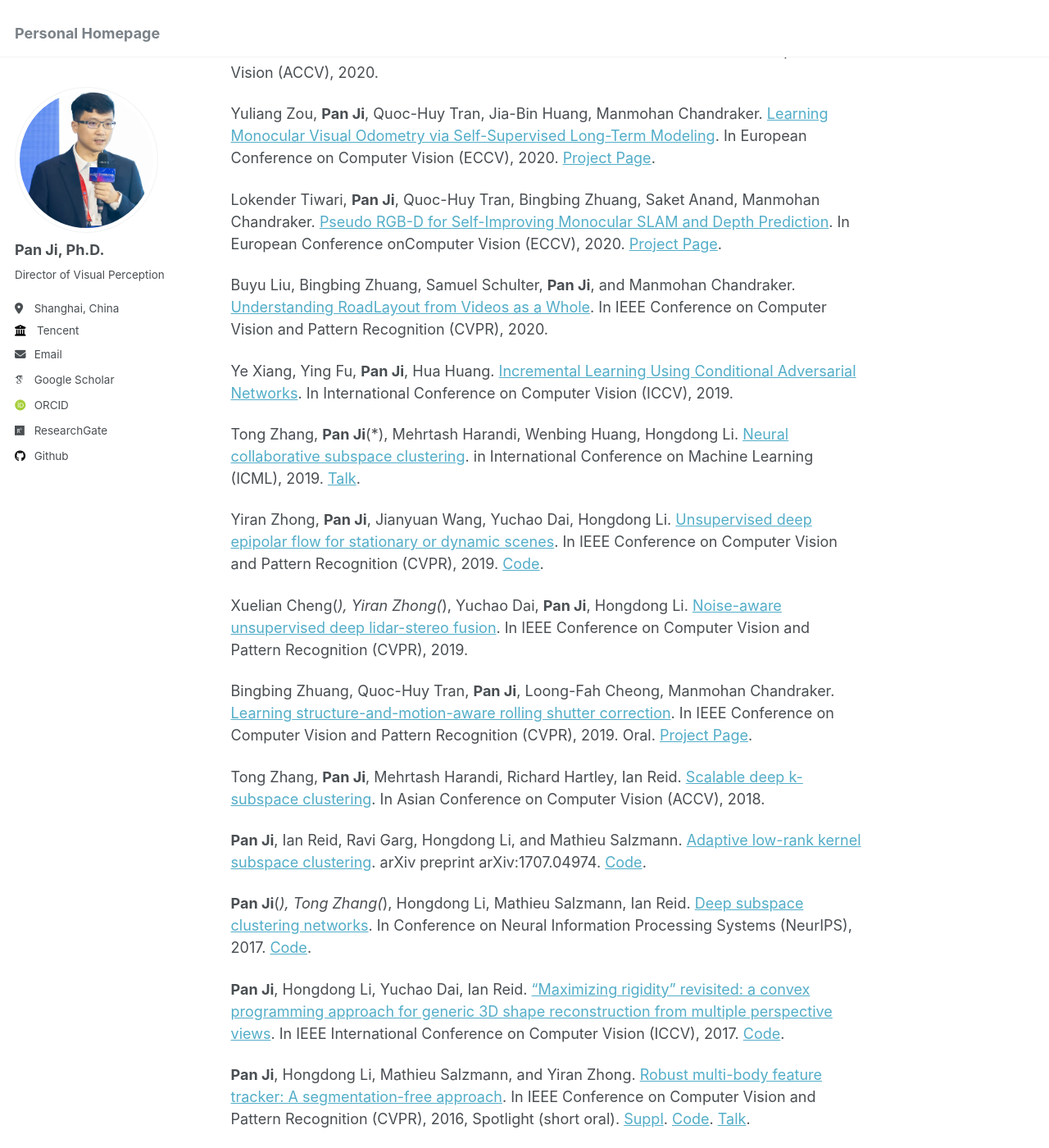
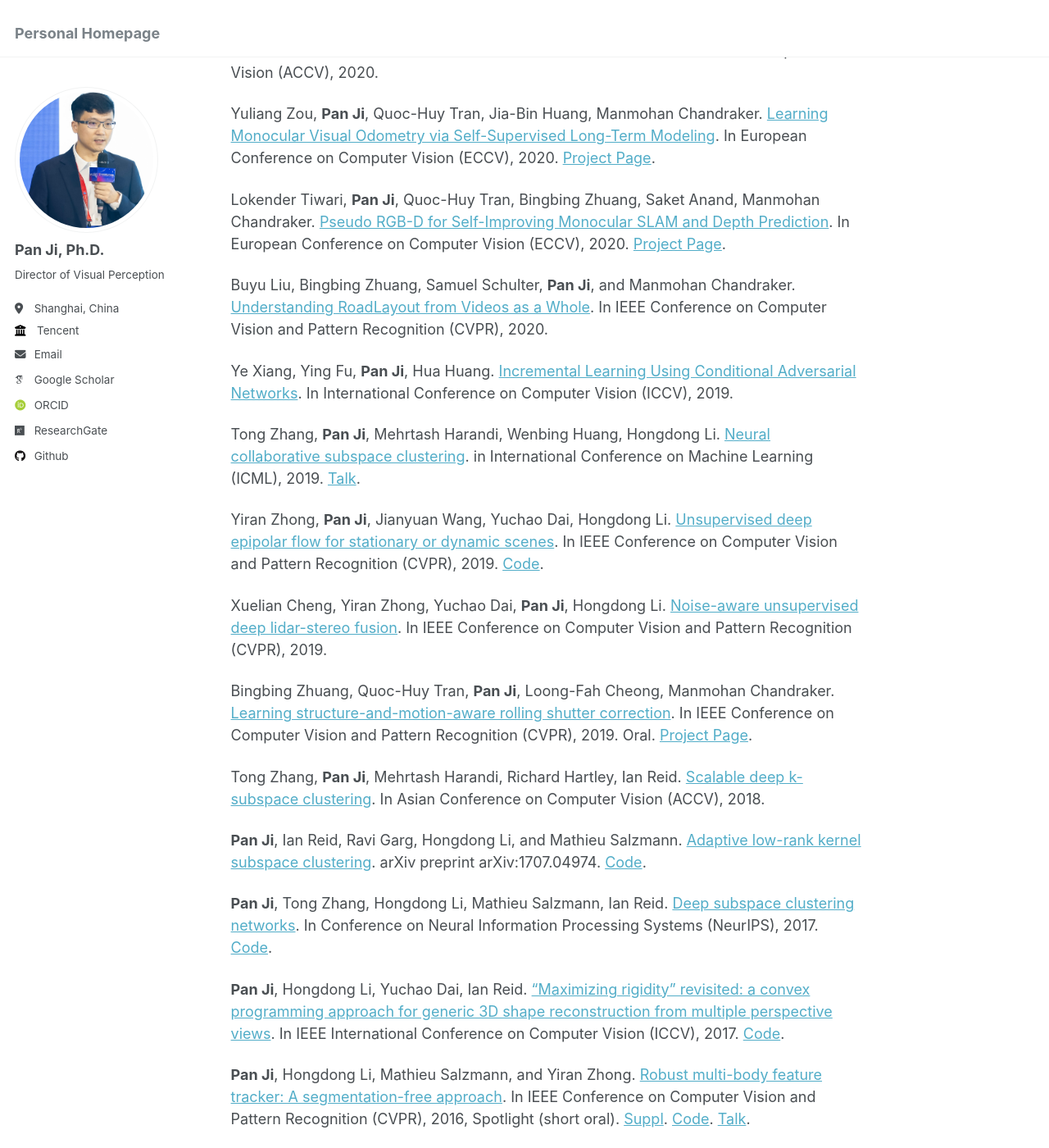
Before and after one commit to panji530/panji, a Jekyll site: the page built from _pages/about.md, in a window 1280 px wide and 1400 px high, scrolled down 2514 px. Shown: the whole window at 82% size. Built offline with Jekyll 4.4.1, drawn with Linux system fonts in a browser that asks for light colours; some web fonts are replaced; some of the changed text lies outside the part shown.

Commit message:
Update about.md

```diff
--- a/_pages/about.md
+++ b/_pages/about.md
@@ -32,11 +32,11 @@ Jiayu Yang, Ziang Cheng, Yunfei Duan, **Pan Ji**, Hongdong Li. [Consistnet: Enfo
 
 Changjiang Cai, **Pan Ji**, Qingan Yan, Yi Xu. [RIAV-MVS: Recurrent-Indexing an Asymmetric Volume for Multi-View Stereo](http://openaccess.thecvf.com/content/CVPR2023/html/Cai_RIAV-MVS_Recurrent-Indexing_an_Asymmetric_Volume_for_Multi-View_Stereo_CVPR_2023_paper.html). In IEEE/CVF Conference on Computer Vision and Pattern Recognition (CVPR), 2023. [Project Page](http://www.changjiangcai.com/riav-mvs.github.io/).
 
-Nitin Bansal, **Pan Ji** (*), Junsong Yan, Yi Xu. [Semantics-Depth-Symbiosis: Deeply Coupled Semi-Supervised Learning of Semantics and Depth](https://arxiv.org/pdf/2206.10562.pdf). Winter Conference on Applications of Computer Vision (WACV), 2023.
+Nitin Bansal, **Pan Ji**, Junsong Yan, Yi Xu. [Semantics-Depth-Symbiosis: Deeply Coupled Semi-Supervised Learning of Semantics and Depth](https://arxiv.org/pdf/2206.10562.pdf). Winter Conference on Applications of Computer Vision (WACV), 2023.
 
 **Pan Ji***, Qingan Yan*, Yuxin Ma, Yi Xu. [GeoRefine: Self-Supervised Online Depth Refinement for Accurate Dense Mapping](https://arxiv.org/abs/2205.01656). In European Conference on Computer Vision (ECCV), 2022.
 
-Jiachen Liu, **Pan Ji** (*), Nitin Bansal, Changjiang Cai, Qingan Yan, Xiaolei Huang, Yi Xu. [PlaneMVS: 3D Plane Reconstruction from Multi-View Stereo](https://arxiv.org/abs/2203.12082). In IEEE Conference on Computer Vision and Pattern Recognition (CVPR), 2022. [Code](https://github.com/oppo-us-research/PlaneMVS).
+Jiachen Liu, **Pan Ji**, Nitin Bansal, Changjiang Cai, Qingan Yan, Xiaolei Huang, Yi Xu. [PlaneMVS: 3D Plane Reconstruction from Multi-View Stereo](https://arxiv.org/abs/2203.12082). In IEEE Conference on Computer Vision and Pattern Recognition (CVPR), 2022. [Code](https://github.com/oppo-us-research/PlaneMVS).
 
 Zhenyue Qin, Yang Liu, **Pan Ji**, Dongwoo Kim, Lei Wang, RI McKay, Saeed Anwar, Tom Gedeon. [Fusing higher-order features in graph neural networks for skeleton-based action recognition](https://ieeexplore.ieee.org/abstract/document/9895208/). IEEE Transactions on Neural Networks and Learning Systems, 2022/9/19.
 
@@ -54,17 +54,17 @@ Pengfei Fang, **Pan Ji**, Jieming Zhou, Lars Petersson, Mehrtash Harandi. [Chann
 
 Yuliang Zou, **Pan Ji**, Quoc-Huy Tran, Jia-Bin Huang, Manmohan Chandraker. [Learning Monocular Visual Odometry via Self-Supervised Long-Term Modeling](https://arxiv.org/abs/2007.10983). In European Conference on Computer Vision (ECCV), 2020. [Project Page](https://yuliang.vision/LTMVO/).
 
-Lokender Tiwari, **Pan Ji**, Quoc-Huy Tran, Bingbing Zhuang, Saket Anand, Manmohan Chandraker. [Pseudo RGB-D for Self-Improving Monocular SLAM and Depth Prediction](https://arxiv.org/abs/2004.10681). In European Conference onComputer Vision (ECCV), 2020. [Project Page](https://lokender.github.io/self-improving-SLAM.html).
+Lokender Tiwari, **Pan Ji**, Quoc-Huy Tran, Bingbing Zhuang, Saket Anand, Manmohan Chandraker. [Pseudo RGB-D for Self-Improving Monocular SLAM and Depth Prediction](https://arxiv.org/abs/2004.10681). In European Conference on Computer Vision (ECCV), 2020. [Project Page](https://lokender.github.io/self-improving-SLAM.html).
 
 Buyu Liu, Bingbing Zhuang, Samuel Schulter, **Pan Ji**, and Manmohan Chandraker. [Understanding RoadLayout from Videos as a Whole](https://openaccess.thecvf.com/content_CVPR_2020/papers/Liu_Understanding_Road_Layout_From_Videos_as_a_Whole_CVPR_2020_paper.pdf). In IEEE Conference on Computer Vision and Pattern Recognition (CVPR), 2020.
 
 Ye Xiang, Ying Fu, **Pan Ji**, Hua Huang. [Incremental Learning Using Conditional Adversarial Networks](https://openaccess.thecvf.com/content_ICCV_2019/html/Xiang_Incremental_Learning_Using_Conditional_Adversarial_Networks_ICCV_2019_paper.html). In International Conference on Computer Vision (ICCV), 2019.
 
-Tong Zhang, **Pan Ji**(*), Mehrtash Harandi, Wenbing Huang, Hongdong Li. [Neural collaborative subspace clustering](https://arxiv.org/abs/1904.10596). in International Conference on Machine Learning (ICML), 2019. [Talk](https://slideslive.com/38917411/unsupervised-learning).
+Tong Zhang, **Pan Ji**, Mehrtash Harandi, Wenbing Huang, Hongdong Li. [Neural collaborative subspace clustering](https://arxiv.org/abs/1904.10596). in International Conference on Machine Learning (ICML), 2019. [Talk](https://slideslive.com/38917411/unsupervised-learning).
 
 Yiran Zhong, **Pan Ji**, Jianyuan Wang, Yuchao Dai, Hongdong Li. [Unsupervised deep epipolar flow for stationary or dynamic scenes](https://arxiv.org/abs/1904.03848). In IEEE Conference on Computer Vision and Pattern Recognition (CVPR), 2019. [Code](https://github.com/yiranzhong/EPIflow).
 
-Xuelian Cheng(*), Yiran Zhong(*), Yuchao Dai, **Pan Ji**, Hongdong Li. [Noise-aware unsupervised deep lidar-stereo fusion](https://arxiv.org/abs/1904.03868). In IEEE Conference on Computer Vision and Pattern Recognition (CVPR), 2019.
+Xuelian Cheng, Yiran Zhong, Yuchao Dai, **Pan Ji**, Hongdong Li. [Noise-aware unsupervised deep lidar-stereo fusion](https://arxiv.org/abs/1904.03868). In IEEE Conference on Computer Vision and Pattern Recognition (CVPR), 2019.
 
 Bingbing Zhuang, Quoc-Huy Tran, **Pan Ji**, Loong-Fah Cheong, Manmohan Chandraker. [Learning structure-and-motion-aware rolling shutter correction](https://openaccess.thecvf.com/content_CVPR_2019/papers/Zhuang_Learning_Structure-And-Motion-Aware_Rolling_Shutter_Correction_CVPR_2019_paper.pdf). In IEEE Conference on Computer Vision and Pattern Recognition (CVPR), 2019. Oral. [Project Page](https://www.nec-labs.com/research/media-analytics/projects/structure-and-motion-aware-rolling-shutter-correction/).
 
@@ -72,7 +72,7 @@ Tong Zhang, **Pan Ji**, Mehrtash Harandi, Richard Hartley, Ian Reid. [Scalable d
 
 **Pan Ji**, Ian Reid, Ravi Garg, Hongdong Li, and Mathieu Salzmann. [Adaptive low-rank kernel subspace clustering](https://www.researchgate.net/publication/318488020_Adaptive_Low-Rank_Kernel_Subspace_Clustering).  arXiv preprint arXiv:1707.04974. [Code](https://github.com/panji530/Low-rank-kernel-subspace-clustering).
 
-**Pan Ji**(*), Tong Zhang(*), Hongdong Li, Mathieu Salzmann, Ian Reid. [Deep subspace clustering networks](https://proceedings.neurips.cc/paper_files/paper/2017/file/e369853df766fa44e1ed0ff613f563bd-Paper.pdf). In Conference on Neural Information Processing Systems (NeurIPS), 2017. [Code](https://github.com/panji530/Deep-subspace-clustering-networks).
+**Pan Ji**, Tong Zhang, Hongdong Li, Mathieu Salzmann, Ian Reid. [Deep subspace clustering networks](https://proceedings.neurips.cc/paper_files/paper/2017/file/e369853df766fa44e1ed0ff613f563bd-Paper.pdf). In Conference on Neural Information Processing Systems (NeurIPS), 2017. [Code](https://github.com/panji530/Deep-subspace-clustering-networks).
 
 **Pan Ji**, Hongdong Li, Yuchao Dai, Ian Reid. ["Maximizing rigidity" revisited: a convex programming approach for generic 3D shape reconstruction from multiple perspective views](). In IEEE International Conference on Computer Vision (ICCV), 2017. [Code]().
 
```
